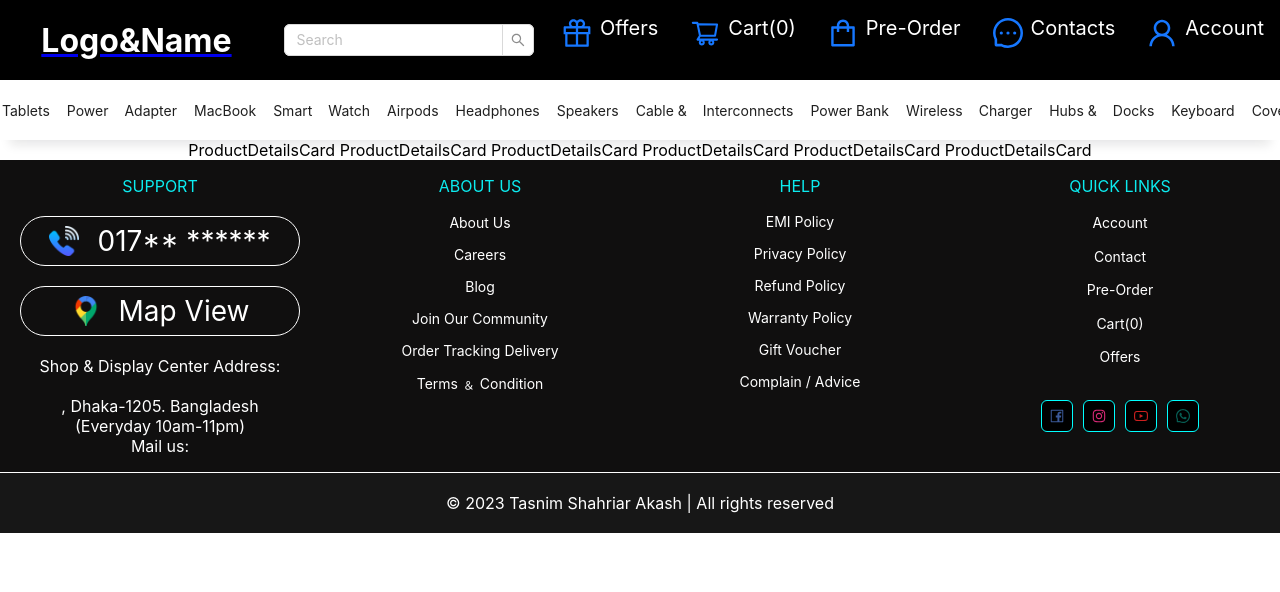
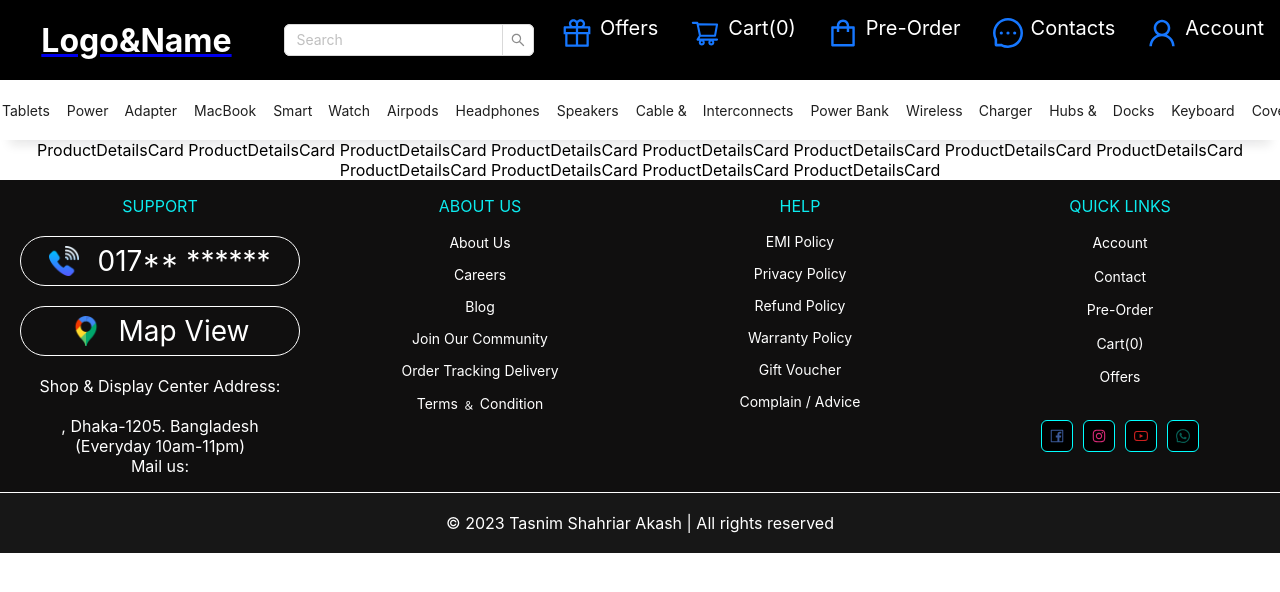
Before and after one commit to akashsdk/onlineshop, a React (Create React App) app: page /Category/Product-Details in a window 1280 px wide. Shown: the top 592 px of the page. Built offline with nearby package versions, Linux system fonts and the light colour scheme.

Commit message:
Update ProductDetailsCard.js

```diff
--- a/src/Card/ProductDetailsCard.js
+++ b/src/Card/ProductDetailsCard.js
@@ -10,6 +10,13 @@ export default function ProductDetailsCard() {
         ProductDetailsCard
         ProductDetailsCard
         ProductDetailsCard
+
+        ProductDetailsCard
+        ProductDetailsCard
+        ProductDetailsCard
+        ProductDetailsCard
+        ProductDetailsCard
+        ProductDetailsCard
     </div>
   )
 }
```
